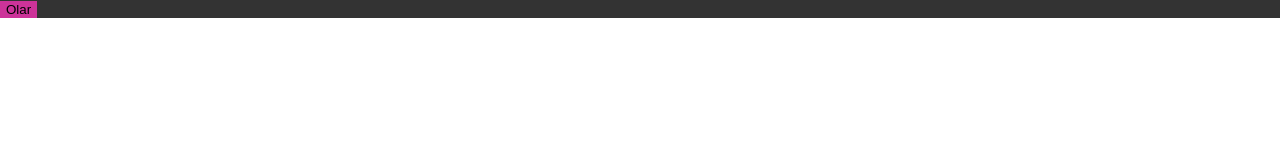
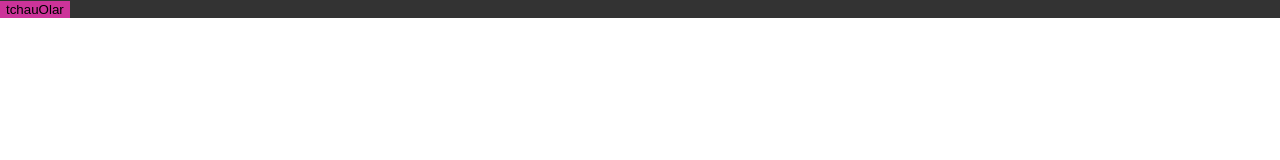
Before and after one commit to Arthurgallina1/react-typescript, a React (Create React App) app: page /login in a window 1280 px wide. Shown: the top 160 px of the page. Built offline with nearby package versions, Linux system fonts and the light colour scheme.

Commit message:
add context

```diff
--- a/package.json
+++ b/package.json
@@ -6,12 +6,14 @@
     "@testing-library/jest-dom": "^5.11.4",
     "@testing-library/react": "^11.1.0",
     "@testing-library/user-event": "^12.1.10",
+    "@types/axios": "^0.14.0",
     "@types/jest": "^26.0.15",
     "@types/node": "^12.0.0",
     "@types/react": "^16.9.53",
     "@types/react-dom": "^16.9.8",
     "@types/react-router-dom": "^5.1.7",
     "@types/styled-components": "^5.1.7",
+    "axios": "^0.21.1",
     "react": "^17.0.1",
     "react-dom": "^17.0.1",
     "react-router-dom": "^5.2.0",
--- a/src/App.tsx
+++ b/src/App.tsx
@@ -1,6 +1,7 @@
 import React from "react";
 import { ThemeProvider } from "styled-components";
 import { Router } from "react-router-dom";
+import ContextProvider from "./context";
 import CreateGlobalStyle from "./styles/global";
 import history from "./services/history";
 import theme from "./styles/theme";
@@ -10,10 +11,12 @@ function App() {
     let newTheme = theme.default;
     return (
         <ThemeProvider theme={newTheme}>
-            <Router history={history}>
-                <CreateGlobalStyle />
-                <Routes />
-            </Router>
+            <ContextProvider>
+                <Router history={history}>
+                    <CreateGlobalStyle />
+                    <Routes />
+                </Router>
+            </ContextProvider>
         </ThemeProvider>
     );
 }
--- /dev/null
+++ b/src/context/auth.tsx
@@ -0,0 +1,29 @@
+import React, { useState, createContext } from "react";
+
+interface IAuthContextData {
+    signed: boolean;
+    setSigned: (signed: boolean) => void;
+}
+
+interface IProps {
+    children?: React.ReactNode;
+}
+const initialState = {
+    signed: false,
+    setSigned: () => {},
+};
+
+//generics
+const AuthContext = createContext<IAuthContextData>(initialState);
+
+function AuthProvider({ children }: IProps) {
+    const [signed, setSigned] = useState(initialState.signed);
+
+    return (
+        <AuthContext.Provider value={{ signed, setSigned }}>
+            {children}
+        </AuthContext.Provider>
+    );
+}
+
+export { AuthContext, AuthProvider };
--- /dev/null
+++ b/src/context/index.tsx
@@ -0,0 +1,13 @@
+import React from "react";
+import { AuthProvider } from "./auth";
+
+interface IProps {
+    children?: React.ReactNode;
+}
+
+// pegar todos providers e exportar
+function ContextProvider({ children }: IProps) {
+    return <AuthProvider>{children}</AuthProvider>;
+}
+
+export default ContextProvider;
--- a/src/pages/SignIn/index.tsx
+++ b/src/pages/SignIn/index.tsx
@@ -1,11 +1,15 @@
-import React from "react";
+import React, { useContext } from "react";
+import { AuthContext } from "../../context/auth";
 import * as Styles from "./styles";
 //import * as S or { Container } ...
 
 function SignIn() {
+    const { signed, setSigned } = useContext(AuthContext);
     return (
         <Styles.Container>
-            <Styles.Button>Olar</Styles.Button>
+            <Styles.Button onClick={() => setSigned(!signed)}>
+                {signed ? "ola0r " : "tchau"}Olar
+            </Styles.Button>
         </Styles.Container>
     );
 }
```
Also changed, not shown: 2 other files (tests, documents, lock files or other folders).
